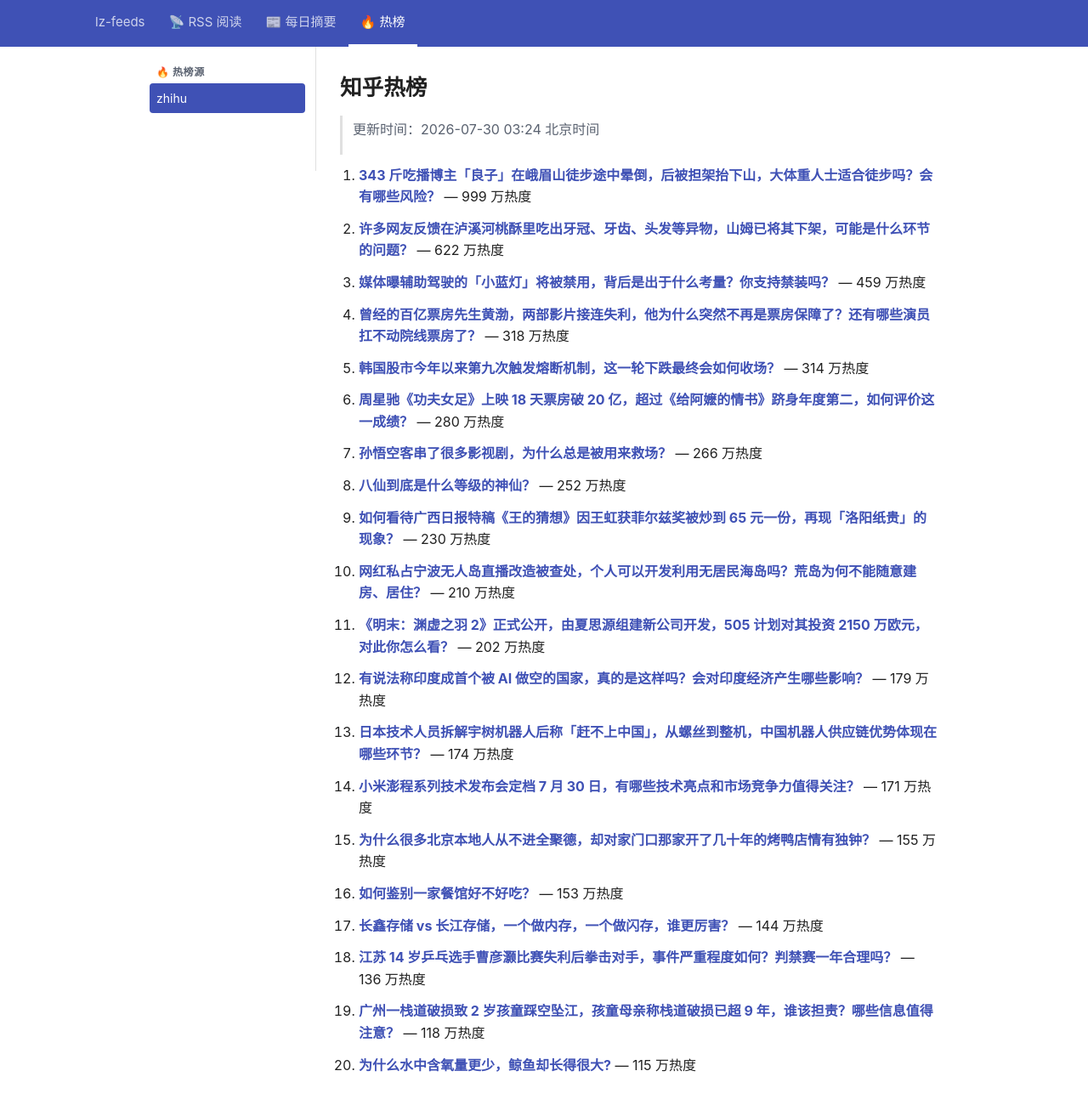
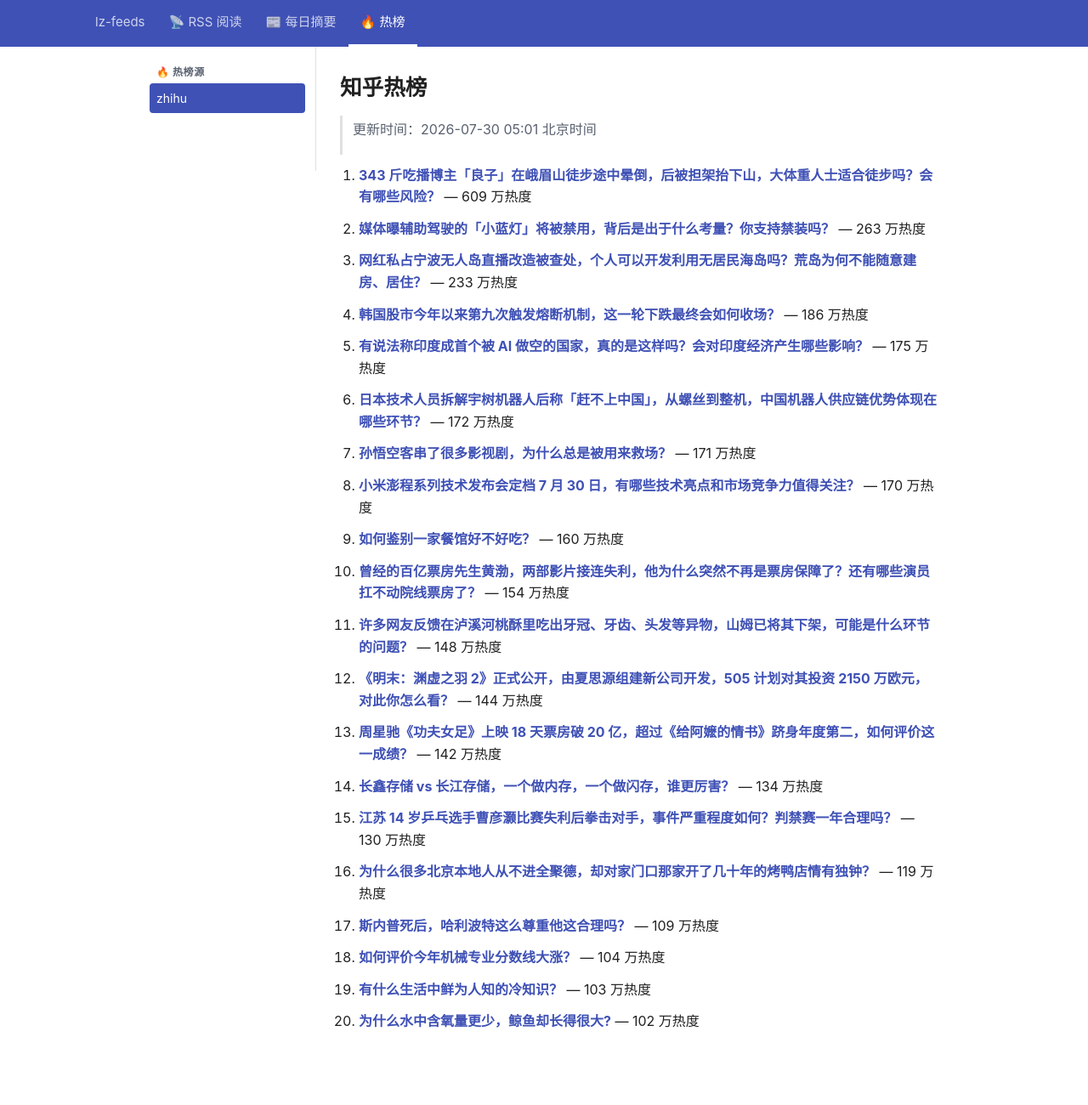
Before and after one commit to lizhang0101/lz-feeds, a Jekyll site: the page built from _hotlist/zhihu.md, in a window 1280 px wide and 1330 px high. Shown: the top 1300 px of the window at 85% size. Built offline with Jekyll 4.4.1, drawn with Linux system fonts in a browser that asks for light colours.

Commit message:
hotlist: 2026-07-29T21:01Z

```diff
--- a/_hotlist/zhihu.md
+++ b/_hotlist/zhihu.md
@@ -1,48 +1,48 @@
 ---
-updated: 2026-07-30 03:24 北京时间
+updated: 2026-07-30 05:01 北京时间
 count: 20
 ---
 
 # 知乎热榜
 
-> 更新时间：2026-07-30 03:24 北京时间
+> 更新时间：2026-07-30 05:01 北京时间
 
-1. **[343 斤吃播博主「良子」在峨眉山徒步途中晕倒，后被担架抬下山，大体重人士适合徒步吗？会有哪些风险？](https://www.zhihu.com/question/2065779470502465996)** — 999 万热度
+1. **[343 斤吃播博主「良子」在峨眉山徒步途中晕倒，后被担架抬下山，大体重人士适合徒步吗？会有哪些风险？](https://www.zhihu.com/question/2065779470502465996)** — 609 万热度
 
-2. **[许多网友反馈在泸溪河桃酥里吃出牙冠、牙齿、头发等异物，山姆已将其下架，可能是什么环节的问题？](https://www.zhihu.com/question/2065716053770859492)** — 622 万热度
+2. **[媒体曝辅助驾驶的「小蓝灯」将被禁用，背后是出于什么考量？你支持禁装吗？](https://www.zhihu.com/question/2065809494173377572)** — 263 万热度
 
-3. **[媒体曝辅助驾驶的「小蓝灯」将被禁用，背后是出于什么考量？你支持禁装吗？](https://www.zhihu.com/question/2065809494173377572)** — 459 万热度
+3. **[网红私占宁波无人岛直播改造被查处，个人可以开发利用无居民海岛吗？荒岛为何不能随意建房、居住？](https://www.zhihu.com/question/2065709716009743417)** — 233 万热度
 
-4. **[曾经的百亿票房先生黄渤，两部影片接连失利，他为什么突然不再是票房保障了？还有哪些演员扛不动院线票房了？](https://www.zhihu.com/question/2041688424608952500)** — 318 万热度
+4. **[韩国股市今年以来第九次触发熔断机制，这一轮下跌最终会如何收场？](https://www.zhihu.com/question/2065767078427113175)** — 186 万热度
 
-5. **[韩国股市今年以来第九次触发熔断机制，这一轮下跌最终会如何收场？](https://www.zhihu.com/question/2065767078427113175)** — 314 万热度
+5. **[有说法称印度成首个被 AI 做空的国家，真的是这样吗？会对印度经济产生哪些影响？](https://www.zhihu.com/question/2065710393360479149)** — 175 万热度
 
-6. **[周星驰《功夫女足》上映 18 天票房破 20 亿，超过《给阿嬷的情书》跻身年度第二，如何评价这一成绩？](https://www.zhihu.com/question/2065509466343044069)** — 280 万热度
+6. **[日本技术人员拆解宇树机器人后称「赶不上中国」，从螺丝到整机，中国机器人供应链优势体现在哪些环节？](https://www.zhihu.com/question/2064993421949755491)** — 172 万热度
 
-7. **[孙悟空客串了很多影视剧，为什么总是被用来救场？](https://www.zhihu.com/question/2064400500926189976)** — 266 万热度
+7. **[孙悟空客串了很多影视剧，为什么总是被用来救场？](https://www.zhihu.com/question/2064400500926189976)** — 171 万热度
 
-8. **[八仙到底是什么等级的神仙？](https://www.zhihu.com/question/359907932)** — 252 万热度
+8. **[小米澎程系列技术发布会定档 7 月 30 日，有哪些技术亮点和市场竞争力值得关注？](https://www.zhihu.com/question/2065017879477725134)** — 170 万热度
 
-9. **[如何看待广西日报特稿《王的猜想》因王虹获菲尔兹奖被炒到 65 元一份，再现「洛阳纸贵」的现象？](https://www.zhihu.com/question/2065739488693899762)** — 230 万热度
+9. **[如何鉴别一家餐馆好不好吃？](https://www.zhihu.com/question/36382598)** — 160 万热度
 
-10. **[网红私占宁波无人岛直播改造被查处，个人可以开发利用无居民海岛吗？荒岛为何不能随意建房、居住？](https://www.zhihu.com/question/2065709716009743417)** — 210 万热度
+10. **[曾经的百亿票房先生黄渤，两部影片接连失利，他为什么突然不再是票房保障了？还有哪些演员扛不动院线票房了？](https://www.zhihu.com/question/2041688424608952500)** — 154 万热度
 
-11. **[《明末：渊虚之羽 2》正式公开，由夏思源组建新公司开发，505 计划对其投资 2150 万欧元，对此你怎么看？](https://www.zhihu.com/question/2065822635464958698)** — 202 万热度
+11. **[许多网友反馈在泸溪河桃酥里吃出牙冠、牙齿、头发等异物，山姆已将其下架，可能是什么环节的问题？](https://www.zhihu.com/question/2065716053770859492)** — 148 万热度
 
-12. **[有说法称印度成首个被 AI 做空的国家，真的是这样吗？会对印度经济产生哪些影响？](https://www.zhihu.com/question/2065710393360479149)** — 179 万热度
+12. **[《明末：渊虚之羽 2》正式公开，由夏思源组建新公司开发，505 计划对其投资 2150 万欧元，对此你怎么看？](https://www.zhihu.com/question/2065822635464958698)** — 144 万热度
 
-13. **[日本技术人员拆解宇树机器人后称「赶不上中国」，从螺丝到整机，中国机器人供应链优势体现在哪些环节？](https://www.zhihu.com/question/2064993421949755491)** — 174 万热度
+13. **[周星驰《功夫女足》上映 18 天票房破 20 亿，超过《给阿嬷的情书》跻身年度第二，如何评价这一成绩？](https://www.zhihu.com/question/2065509466343044069)** — 142 万热度
 
-14. **[小米澎程系列技术发布会定档 7 月 30 日，有哪些技术亮点和市场竞争力值得关注？](https://www.zhihu.com/question/2065017879477725134)** — 171 万热度
+14. **[长鑫存储 vs 长江存储，一个做内存，一个做闪存，谁更厉害？](https://www.zhihu.com/question/2061092161337177252)** — 134 万热度
 
-15. **[为什么很多北京本地人从不进全聚德，却对家门口那家开了几十年的烤鸭店情有独钟？](https://www.zhihu.com/question/2058200201479677540)** — 155 万热度
+15. **[江苏 14 岁乒乓选手曹彦灏比赛失利后拳击对手，事件严重程度如何？判禁赛一年合理吗？](https://www.zhihu.com/question/2065664493460493869)** — 130 万热度
 
-16. **[如何鉴别一家餐馆好不好吃？](https://www.zhihu.com/question/36382598)** — 153 万热度
+16. **[为什么很多北京本地人从不进全聚德，却对家门口那家开了几十年的烤鸭店情有独钟？](https://www.zhihu.com/question/2058200201479677540)** — 119 万热度
 
-17. **[长鑫存储 vs 长江存储，一个做内存，一个做闪存，谁更厉害？](https://www.zhihu.com/question/2061092161337177252)** — 144 万热度
+17. **[斯内普死后，哈利波特这么尊重他这合理吗？](https://www.zhihu.com/question/543297449)** — 109 万热度
 
-18. **[江苏 14 岁乒乓选手曹彦灏比赛失利后拳击对手，事件严重程度如何？判禁赛一年合理吗？](https://www.zhihu.com/question/2065664493460493869)** — 136 万热度
+18. **[如何评价今年机械专业分数线大涨？](https://www.zhihu.com/question/2064628663983793999)** — 104 万热度
 
-19. **[广州一栈道破损致 2 岁孩童踩空坠江，孩童母亲称栈道破损已超 9 年，谁该担责？哪些信息值得注意？](https://www.zhihu.com/question/2065157738481586639)** — 118 万热度
+19. **[有什么生活中鲜为人知的冷知识？](https://www.zhihu.com/question/666017688)** — 103 万热度
 
-20. **[为什么水中含氧量更少，鲸鱼却长得很大?](https://www.zhihu.com/question/2007787270053328648)** — 115 万热度
+20. **[为什么水中含氧量更少，鲸鱼却长得很大?](https://www.zhihu.com/question/2007787270053328648)** — 102 万热度
```
